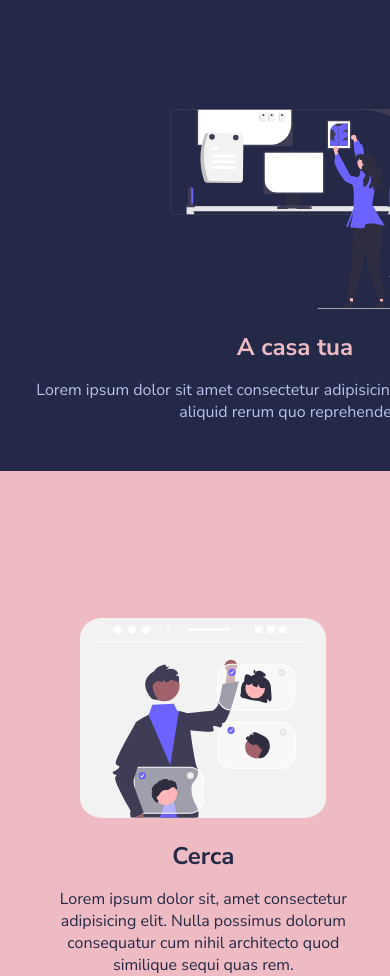
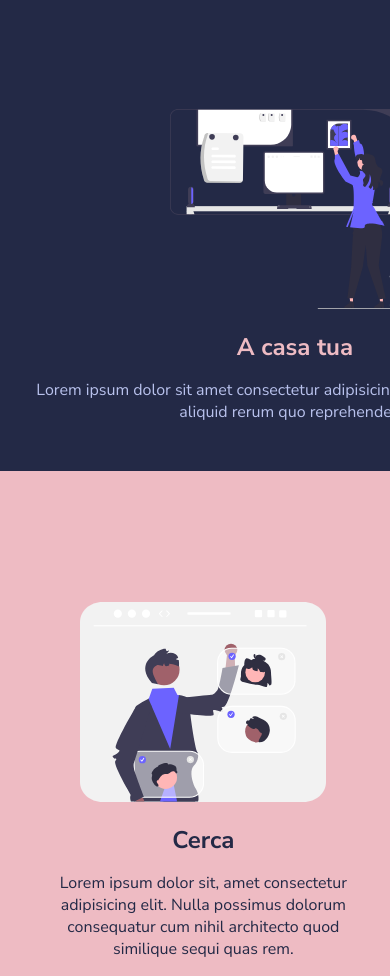
Before and after one commit to edoardorizzo/html-css-resp-wannabe, a plain HTML site: page index.html in a window 390 px wide. Shown: the part 124-1100 px from the top of the page. Drawn offline with Linux system fonts and the light colour scheme.

Commit message:
fix responsive 768px

```diff
--- a/css/style.css
+++ b/css/style.css
@@ -129,9 +129,7 @@ img {
  ************************************************/
 
  @media screen and (max-width: 768px) {
-
     .container{
-        margin: 1rem 0;
+        padding: 0 20px;
     }
-
  }
```
